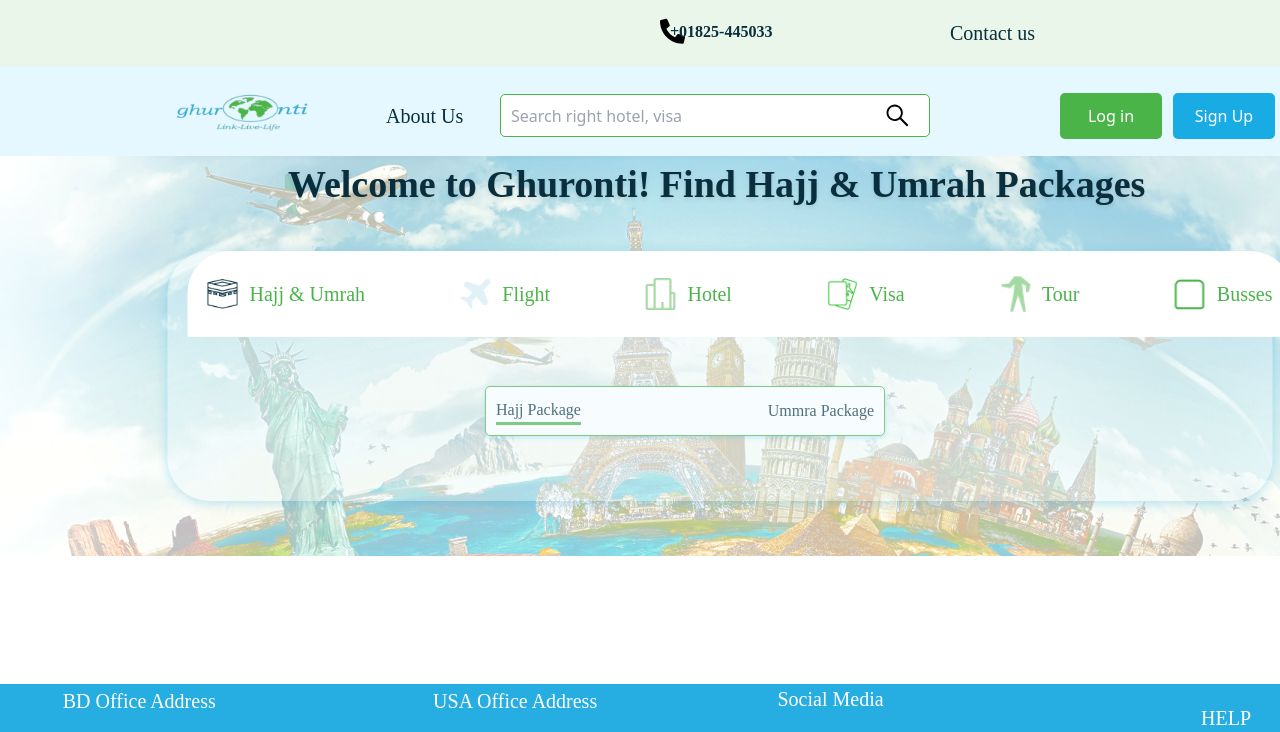
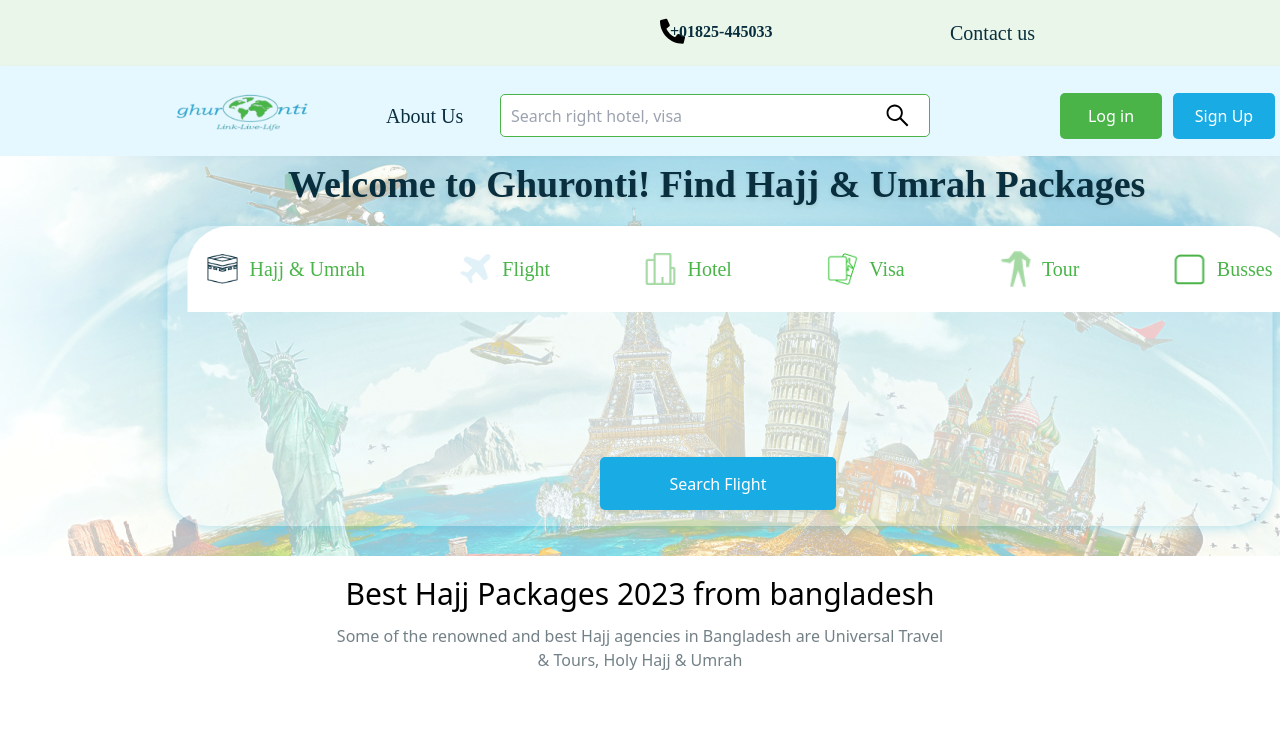
Before and after one commit to Ibrahim-Sikder/softota, a Next.js app: page /hajjUmra in a window 1280 px wide. Shown: the top 732 px of the page. Built offline with nearby package versions, Linux system fonts and the light colour scheme.

Commit message:
ummra-hajj-header

```diff
--- a/components/Umra/Umra.js
+++ b/components/Umra/Umra.js
@@ -10,7 +10,7 @@
 import buss from '../../public/buss.png'
 const Umra = () => {
      return (
-         <div className='pb-32'>
+         <section className='pb-32'>
            <div className={style.banner}>
             <Image
                src={banner}
@@ -102,14 +102,21 @@
                 </li>
               </ul>
             </div>
-            <div className={style.inputBox}>
+            <div className={style. u  }>
               <span className={style.hajj}>Hajj Package</span>
               <span>Ummra Package</span>
             </div>
 
             <button className={style.flightBtn}>Search Flight</button>
           </div>
-         </div>
+          <section>
+               <div className='w-[610px] mt-5 mx-auto text-center'>
+                    <h2 className='text-3xl bold' >Best Hajj Packages 2023 from bangladesh</h2>
+                    <p className=' mt-3 text-[#738187]'>Some of the renowned and best Hajj agencies in Bangladesh are
+                    Universal Travel & Tours, Holy Hajj & Umrah</p>
+               </div>
+          </section>
+         </section>
         );
 }
 
--- a/components/Umra/Umra.module.css
+++ b/components/Umra/Umra.module.css
@@ -39,7 +39,7 @@
    .bannerItem {
      position: absolute;
      width: 1105px;
-     height: 250px;
+     height: 300px;
      left:50%;
      top:55%;
      transform:translate(-50%, -50%);
@@ -90,7 +90,7 @@
      position: absolute;
      width: 400px;
      height: 50px;
-     left: 485px;
+     left: 515px;
      top: 230px;
      background: #ffffff;
      border: 1px solid #4ab449;
@@ -214,6 +214,7 @@
    text-align:left;
    }
    .flightBtn{
+     position:absolute;
    width: 236px;
    height: 53px;
    color:#fff;
@@ -223,7 +224,8 @@
    margin-top:30px;
    z-index: 999;
    margin-left:600px;
-   z-index: 99;
+   z-index: 9999;
+   bottom:46px;
    }
 
 
```
